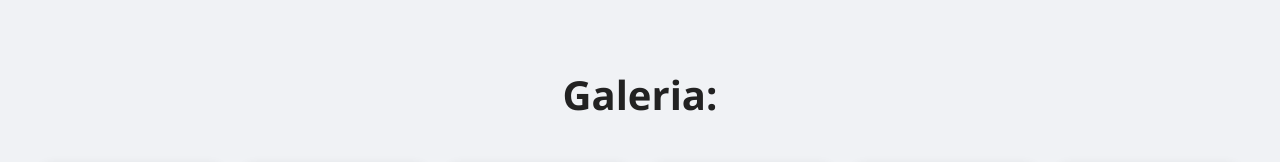
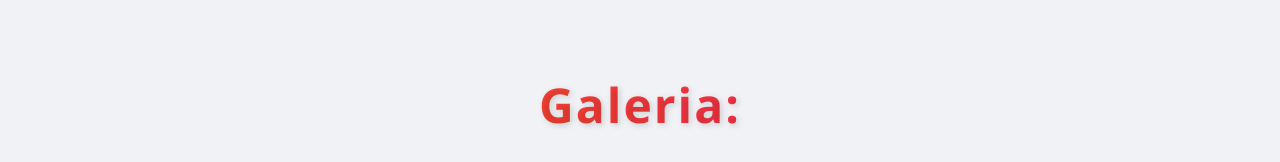
Before and after one commit to sabrinaalves-1/av.fotos, a plain HTML site: page index.html in a window 1280 px wide. Shown: the top 162 px of the page. Drawn offline with Linux system fonts and the light colour scheme.

Commit message:
Update style.css

```diff
--- a/style.css
+++ b/style.css
@@ -7,14 +7,19 @@ body {
   color: #333;
 }
 
-/* Título da galeria */
 .titulo {
   text-align: center;
   margin-bottom: 40px;
-  font-weight: 700;
-  font-size: 2.5rem;
-  color: #222;
+  font-weight: 900;
+  font-size: 3rem;
+  background: linear-gradient(90deg, #ff6a00, #ee0979);
+  -webkit-background-clip: text;
+  -webkit-text-fill-color: transparent;
+  letter-spacing: 2px;
+  text-shadow: 2px 2px 6px rgba(0, 0, 0, 0.15);
+  font-family: 'Segoe UI', Tahoma, Geneva, Verdana, sans-serif;
 }
+
 
 /* Container que organiza as fotos em grid */
 .galeria {
```
